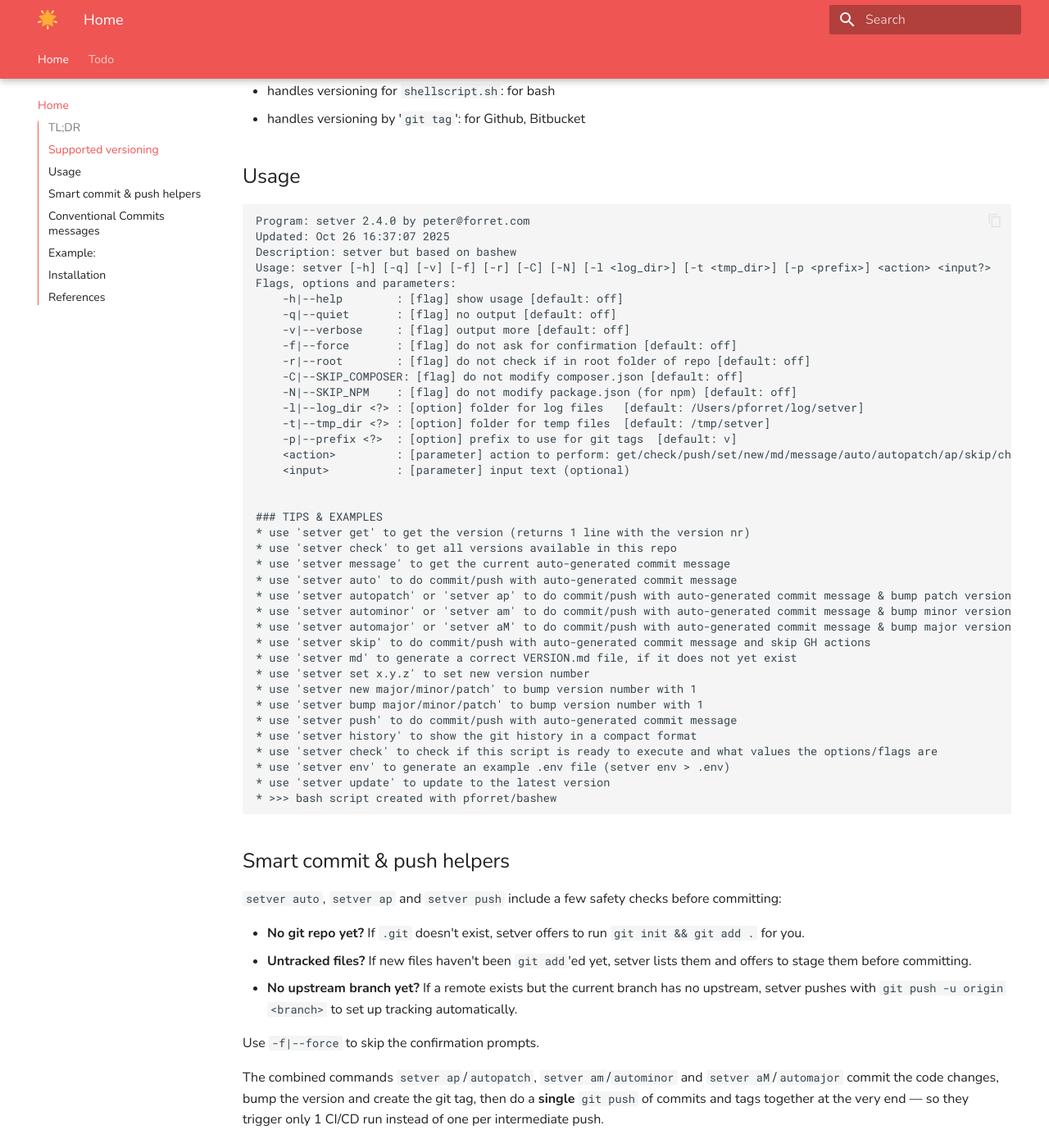
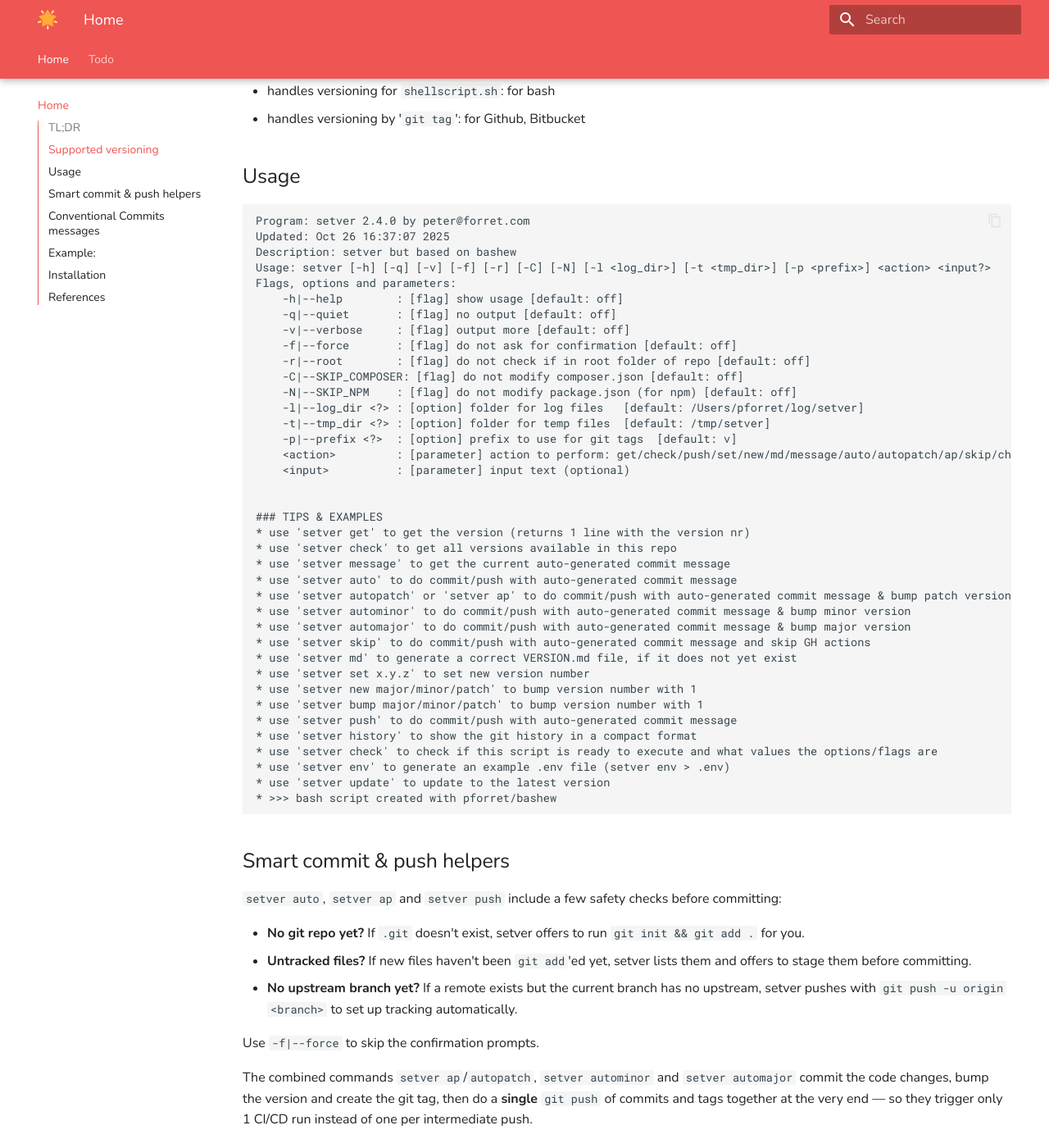
Before and after one commit to pforret/setver, an MkDocs documentation site: the page built from docs/index.md, in a window 1280 px wide and 1400 px high, scrolled down 795 px. Shown: the whole window at 82% size. Built offline with MkDocs 1.6.1 and Material for MkDocs 9.7.7, drawn with Linux system fonts in a browser that asks for light colours.

Commit message:
refactor: drop am/aM short aliases, keep autominor/automajor
Per request, only the full command names autominor and automajor are
provided (plus the existing ap/autopatch). The case-sensitive alias
resolution for am/aM is removed. Single-push behaviour is unchanged.

Co-Authored-By: Claude Opus 4.8 <noreply@anthropic.com>
Claude-Session: https://claude.ai/code/session_012WgMDL5gqJ4dUYB8mQwpJn

```diff
--- a/docs/index.md
+++ b/docs/index.md
@@ -59,8 +59,8 @@ Flags, options and parameters:
 * use 'setver message' to get the current auto-generated commit message
 * use 'setver auto' to do commit/push with auto-generated commit message
 * use 'setver autopatch' or 'setver ap' to do commit/push with auto-generated commit message & bump patch version
-* use 'setver autominor' or 'setver am' to do commit/push with auto-generated commit message & bump minor version
-* use 'setver automajor' or 'setver aM' to do commit/push with auto-generated commit message & bump major version
+* use 'setver autominor' to do commit/push with auto-generated commit message & bump minor version
+* use 'setver automajor' to do commit/push with auto-generated commit message & bump major version
 * use 'setver skip' to do commit/push with auto-generated commit message and skip GH actions
 * use 'setver md' to generate a correct VERSION.md file, if it does not yet exist
 * use 'setver set x.y.z' to set new version number
@@ -84,7 +84,7 @@ Flags, options and parameters:
 
 Use `-f|--force` to skip the confirmation prompts.
 
-The combined commands `setver ap`/`autopatch`, `setver am`/`autominor` and `setver aM`/`automajor` commit the code changes, bump the version and create the git tag, then do a **single** `git push` of commits and tags together at the very end — so they trigger only 1 CI/CD run instead of one per intermediate push.
+The combined commands `setver ap`/`autopatch`, `setver autominor` and `setver automajor` commit the code changes, bump the version and create the git tag, then do a **single** `git push` of commits and tags together at the very end — so they trigger only 1 CI/CD run instead of one per intermediate push.
 
 ## Conventional Commits messages
 
```
Also changed, not shown: CHANGELOG.md (+2 -2 lines), CLAUDE.md (+2 -2 lines), 2 other files.
